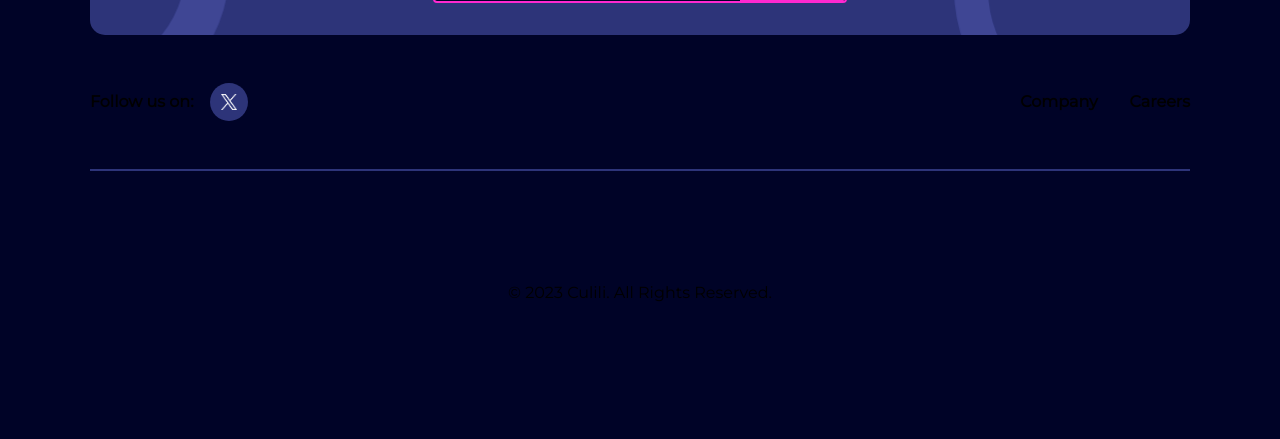
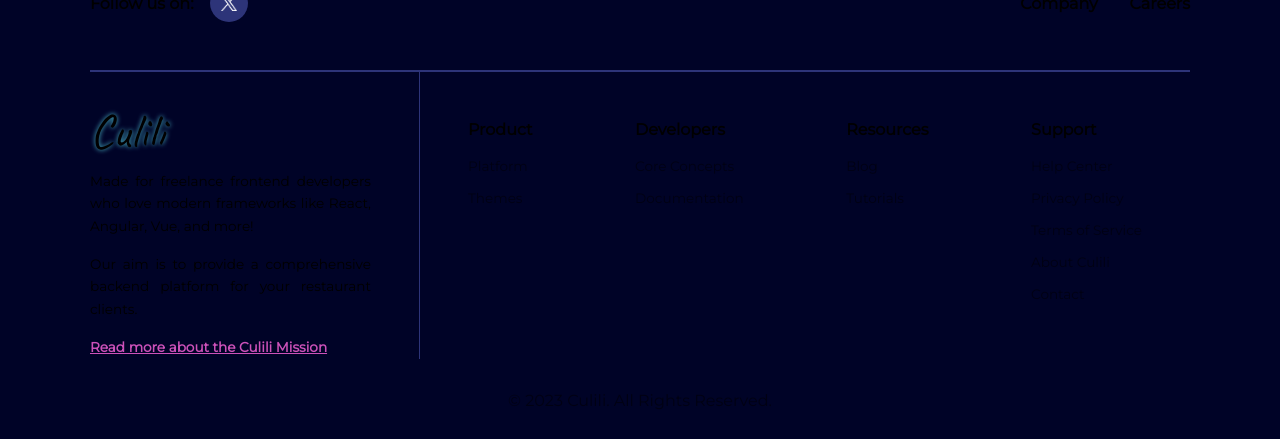
Before and after one commit to steveanthony999/culili_landing_page, a Next.js app: page / in a window 1280 px wide. Shown: the part 907-1346 px from the top of the page. Before the commit the page ends 1225 px from the top, so only its background shows below. Built offline with nearby package versions, Linux system fonts and the light colour scheme.

Commit message:
Added footer links and styling

```diff
--- a/components/Footer/Footer.js
+++ b/components/Footer/Footer.js
@@ -48,6 +48,51 @@ const Footer = () => {
         </div>
       </div>
       <div className={common.line}></div>
+      <div className={styles.Footer__links}>
+        <div className={styles.links__company}>
+          <Link className={common.logo} href="/">
+            Culili
+          </Link>
+          <p>
+            Made for freelance frontend developers who love modern frameworks
+            like React, Angular, Vue, and more!
+          </p>
+          <p>
+            Our aim is to provide a comprehensive backend platform for your
+            restaurant clients.
+          </p>
+          <Link href="/mission">Read more about the Culili Mission</Link>
+        </div>
+        <div className={styles.links__site}>
+          <div className={styles.column}>
+            <h4>Product</h4>
+            <br />
+            <Link href="/platform">Platform</Link>
+            <Link href="/themes">Themes</Link>
+          </div>
+          <div className={styles.column}>
+            <h4>Developers</h4>
+            <br />
+            <Link href="/core-concepts">Core Concepts</Link>
+            <Link href="/documentation">Documentation</Link>
+          </div>
+          <div className={styles.column}>
+            <h4>Resources</h4>
+            <br />
+            <Link href="/blog">Blog</Link>
+            <Link href="/tutorials">Tutorials</Link>
+          </div>
+          <div className={styles.column}>
+            <h4>Support</h4>
+            <br />
+            <Link href="/help-center">Help Center</Link>
+            <Link href="/privacy-policy">Privacy Policy</Link>
+            <Link href="/terms-of-service">Terms of Service</Link>
+            <Link href="/about">About Culili</Link>
+            <Link href="/contact">Contact</Link>
+          </div>
+        </div>
+      </div>
       <div className={styles.copyright}>
         &copy; {currentYear} Culili. All Rights Reserved.
       </div>
--- a/components/Footer/Footer.module.css
+++ b/components/Footer/Footer.module.css
@@ -1,6 +1,5 @@
 .Footer {
   width: 100vw;
-  height: 600px;
   display: flex;
   flex-direction: column;
   align-items: center;
@@ -96,10 +95,73 @@
   margin-left: 2rem;
 }
 
+.info__company a:hover,
+.info__company a:focus {
+  opacity: 0.75;
+  outline: none;
+}
+
+.Footer__links {
+  width: 1100px;
+  display: flex;
+  flex-direction: row;
+  justify-content: space-between;
+}
+
+.links__company {
+  width: 30%;
+  padding: 0 3rem 0 0;
+  padding-top: 3rem;
+  line-height: 1.4rem;
+  border-right: 1px solid #2d3479;
+}
+
+.links__company p {
+  margin: 1rem 0;
+  font-size: 0.85rem;
+  text-align: justify;
+}
+
+.links__company a:last-child {
+  text-decoration: underline;
+  font-size: 0.85rem;
+  font-weight: bold;
+  opacity: 0.8;
+  color: #ff65de;
+}
+
+.links__site {
+  width: 70%;
+  padding: 0 3rem;
+  padding-top: 3rem;
+  display: flex;
+  flex-direction: row;
+  justify-content: space-between;
+}
+
+.column {
+  display: flex;
+  flex-direction: column;
+}
+
+.column a {
+  font-size: 0.85rem;
+  margin-bottom: 1rem;
+  opacity: 0.5;
+}
+
+.column a:hover,
+.column a:active,
+.column a:focus,
+.links__company a:last-child:focus,
+.links__company a:last-child:hover {
+  opacity: 1;
+  outline: none;
+}
+
 .copyright {
-  padding: 1rem;
-  position: absolute;
-  bottom: 0;
+  padding: 2rem;
+  opacity: 0.5;
 }
 
 @keyframes moveCircle1 {
--- a/components/Navbar/Navbar.module.css
+++ b/components/Navbar/Navbar.module.css
@@ -12,8 +12,8 @@
 }
 
 .scrolled {
+  backdrop-filter: blur(20px);
   background: rgba(45, 52, 121, 0.2);
-  backdrop-filter: blur(20px);
   padding: 0.5rem 0;
 }
 
--- a/styles/common.module.css
+++ b/styles/common.module.css
@@ -82,7 +82,7 @@
 .line {
   width: 1100px;
   height: 1px;
-  margin: 3rem 0;
+  margin-top: 3rem;
   border: 1px solid #2d3479;
 }
 
```
